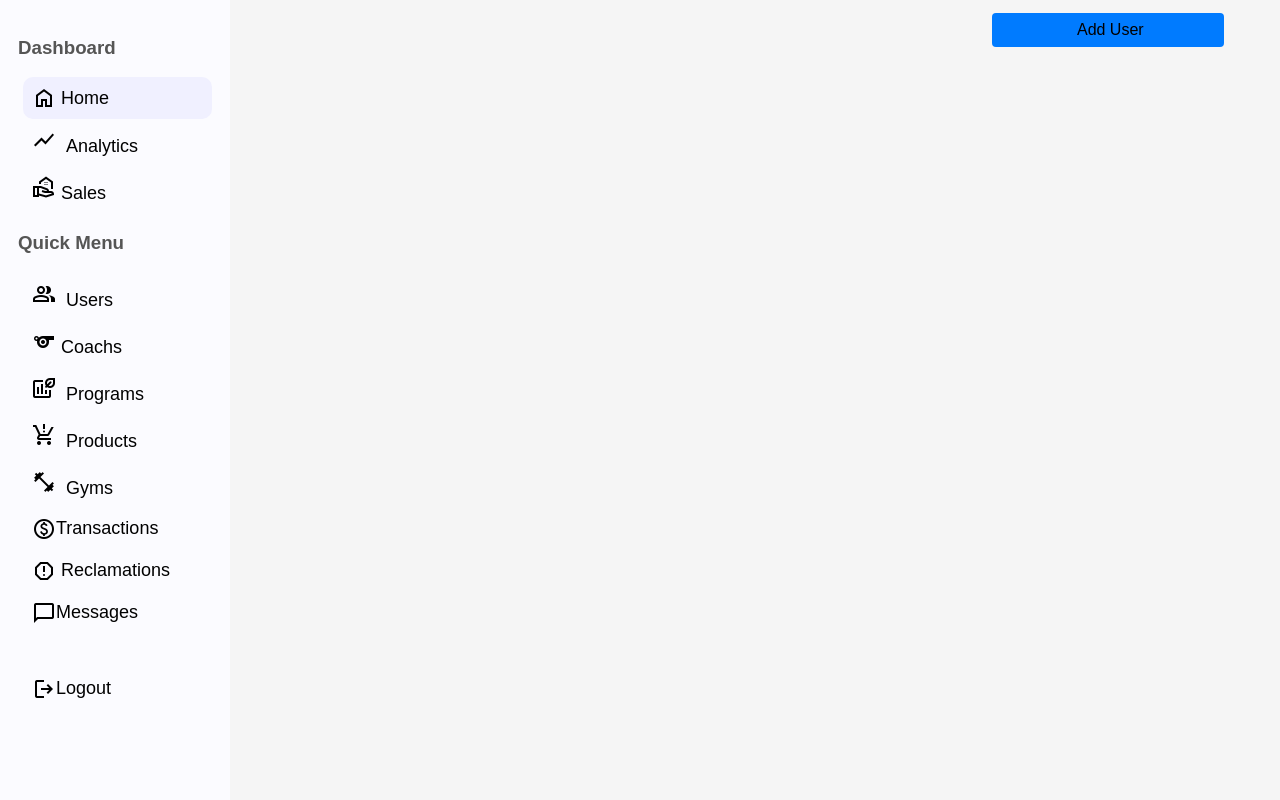
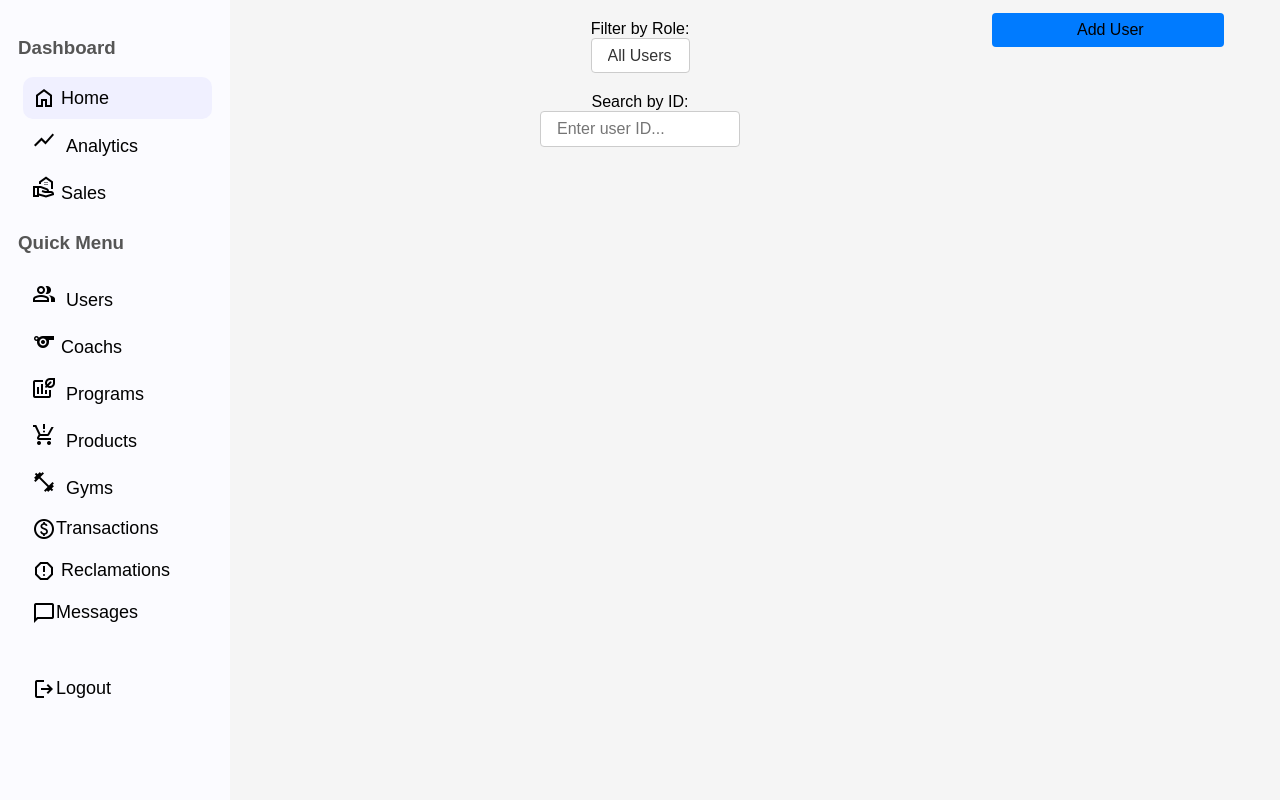
Before and after one commit to Youssef-BS/GymSphere, a Symfony app: template templates/admin/component/users.html.twig in a window 1280 px wide. Run offline with Twig, Linux system fonts and the light colour scheme; the template is opened without the code that fills it, so the values that code supplies are empty; some libraries are stand-ins or nearby versions.

Commit message:
add filter and edit function getAll in useController and add hashed password for register and decode in login

```diff
--- a/templates/admin/component/users.html.twig
+++ b/templates/admin/component/users.html.twig
@@ -30,7 +30,6 @@
             width: 280px;
             text-align: center;
             transition: transform 0.3s ease;
-
         }
 
         .user-container:hover {
@@ -88,10 +87,10 @@
             background-color: #0056b3;
         }
         .consulter-user {
-         position : absolute;
-         right : 4%;
-         top : 3%;
-         width : 200px ;
+            position: absolute;
+            right: 4%;
+            top: 3%;
+            width: 200px;
             top: 8px;
             background-color: #007bff;
             color: white;
@@ -102,7 +101,58 @@
             cursor: pointer;
             transition: background-color 0.3s ease;
             text-align: center;
+        }
 
+        .filter-container {
+            margin: 20px auto;
+            width: 200px;
+            text-align: center;
+        }
+
+        .filter-dropdown {
+            appearance: none;
+            -webkit-appearance: none;
+            -moz-appearance: none;
+            background-color: #ffffff;
+            border: 1px solid #cccccc;
+            border-radius: 4px;
+            padding: 8px 16px;
+            font-size: 16px;
+            color: #333333;
+            cursor: pointer;
+            transition: border-color 0.3s ease, box-shadow 0.3s ease;
+        }
+
+        .filter-dropdown:hover {
+            border-color: #007bff;
+        }
+
+        .filter-dropdown:focus {
+            outline: none;
+            border-color: #007bff;
+            box-shadow: 0 0 0 2px rgba(0, 123, 255, 0.25);
+        }
+
+        .search-container {
+            margin: 20px auto; /* Adjust as needed */
+            width: 200px; /* Adjust width as needed */
+            text-align: center;
+        }
+
+        .search-input {
+            padding: 8px 16px;
+            width: 100%;
+            box-sizing: border-box;
+            border: 1px solid #cccccc;
+            border-radius: 4px;
+            font-size: 16px;
+            transition: border-color 0.3s ease, box-shadow 0.3s ease;
+        }
+
+        .search-input:focus {
+            outline: none;
+            border-color: #007bff;
+            box-shadow: 0 0 0 2px rgba(0, 123, 255, 0.25);
         }
     </style>
 </head>
@@ -111,11 +161,22 @@
  <div class="consulter-user">
     <a href="{{ path('addUserPage') }}">Add User</a>
  </div>
+ <div class="filter-container">
+    <label for="role-filter">Filter by Role:</label>
+    <select id="role-filter" class="filter-dropdown">
+        <option value="all" selected>All Users</option>
+        <option value="admin">Admin</option>
+        <option value="coach">Coach</option>
+    </select>
+ </div>
+ <div class="search-container">
+    <label for="user-search">Search by ID:</label>
+    <input type="text" id="user-search" class="search-input" placeholder="Enter user ID...">
+ </div>
  <div class="container-wrapper">
     <div class="container">
-
     {% for user in users %}
-        <div class="user-container">
+        <div class="user-container" data-user-id="{{ user.idUser }}" data-role="{{ user.isAdmin ? 'admin' : (user.isCoach ? 'coach' : 'user') }}">
             <img src="https://wac-cdn.atlassian.com/fr/dam/jcr:ba03a215-2f45-40f5-8540-b2015223c918/Max-R_Headshot%20(1).jpg?cdnVersion=1504" alt="" />
             <div class="user-info">
                 <h1>{{ user.nom }}</h1>
@@ -125,12 +186,41 @@
                 <form method="post" action="{{ path('deleteUser', {'id': user.idUser}) }}" onsubmit="return confirm('Are you sure you want to delete this user?')">
                     <a href="{{ path('userDetail', {'id': user.idUser}) }}">consulter</a>
                     <a href="{{ path('deleteUser', {'id': user.idUser}) }}" onclick="return confirm('Are you sure you want to delete this user?')">Delete</a>
-
                 </form>
             </div>
         </div>
     {% endfor %}
     </div>
  </div>
+
+ <script>
+    const roleFilter = document.getElementById('role-filter');
+    const userContainers = document.querySelectorAll('.user-container');
+    const searchInput = document.getElementById('user-search');
+
+    roleFilter.addEventListener('change', () => {
+        const selectedRole = roleFilter.value;
+        userContainers.forEach(container => {
+            const userRole = container.dataset.role;
+            if (selectedRole === 'all' || userRole === selectedRole) {
+                container.style.display = 'block';
+            } else {
+                container.style.display = 'none';
+            }
+        });
+    });
+
+    searchInput.addEventListener('input', () => {
+        const searchValue = searchInput.value.trim();
+        userContainers.forEach(container => {
+            const userId = container.dataset.userId;
+            if (!searchValue || userId.includes(searchValue)) {
+                container.style.display = 'block';
+            } else {
+                container.style.display = 'none';
+            }
+        });
+    });
+ </script>
 </body>
 </html>
```
Also changed, not shown: src/Controller/AuthentificationController.php (+22 -3 lines), src/Controller/UserController.php (+20 -4 lines), src/Entity/User.php (+25 -1 lines), 2 other files. Lines whose indentation alone changed are shown as unchanged.
